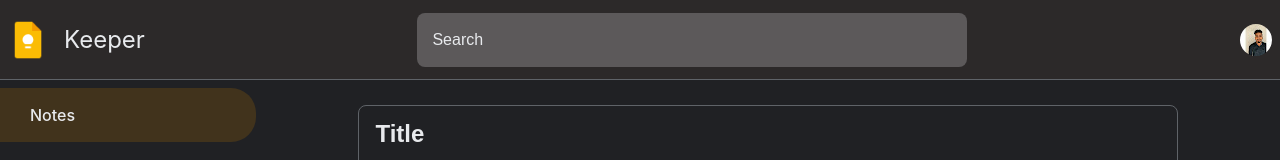
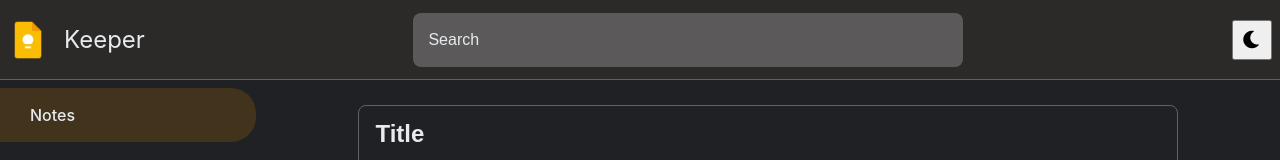
Before and after one commit to Deepak-1373/keeper-app, a React (Create React App) app: page / in a window 1280 px wide. Shown: the top 160 px of the page. Built offline with nearby package versions, Linux system fonts and the light colour scheme.

Commit message:
feat: add theme button

```diff
--- a/public/index.html
+++ b/public/index.html
@@ -9,6 +9,10 @@
       name="description"
       content="Web site created using create-react-app"
     />
+    <link
+      rel="stylesheet"
+      href="https://cdnjs.cloudflare.com/ajax/libs/font-awesome/6.0.0/css/all.min.css"
+    />
     <link rel="apple-touch-icon" href="%PUBLIC_URL%/logo192.png" />
 
     <title>Keeper App</title>
--- a/src/components/Navbar/Navbar.css
+++ b/src/components/Navbar/Navbar.css
@@ -28,6 +28,10 @@
   color: var(--gray-color);
 }
 
-.navbar-profile {
-  border-radius: 50%;
+.theme-btn {
+  padding: 0.8rem;
 }
+
+.theme-btn i {
+  font-size: 2rem;
+}
--- a/src/components/Navbar/Navbar.jsx
+++ b/src/components/Navbar/Navbar.jsx
@@ -1,12 +1,12 @@
 import React from "react";
-import { useNotes } from "../../context";
+import { useNotes, useTheme } from "../../context";
 import bulbImage from "../../assests/bulb.png";
-import profileImage from "../../assests/profile.jpg";
 import { SET_SEARCH_QUERY } from "../../reducer";
 import "./Navbar.css";
 
 export const Navbar = () => {
   const { searchQuery, notesDispatch } = useNotes();
+  const { theme, changeTheme } = useTheme();
   return (
     <nav className="navbar flex justify-between items-center p-0 sticky top-0 left-0">
       <div className="navbar-brand flex items-center justify-center">
@@ -26,7 +26,11 @@ export const Navbar = () => {
           })
         }
       ></input>
-      <img className="navbar-profile" src={profileImage} alt="Profile logo" />
+      <button className="theme-btn" onClick={changeTheme}>
+        <i
+          className={`fa-solid ${theme === "light" ? "fa-moon" : "fa-sun"}`}
+        ></i>
+      </button>
     </nav>
   );
 };
--- a/src/context/index.js
+++ b/src/context/index.js
@@ -1 +1,2 @@
 export { useNotes, NotesContextProvider } from "./noteContext";
+export { useTheme, ThemeProvider } from "./themeContext";
--- a/src/index.js
+++ b/src/index.js
@@ -1,13 +1,15 @@
 import React from "react";
 import ReactDOM from "react-dom";
 import App from "./App";
-import { NotesContextProvider } from "./context";
+import { NotesContextProvider, ThemeProvider } from "./context";
 
 ReactDOM.render(
   <React.StrictMode>
-    <NotesContextProvider>
-      <App />
-    </NotesContextProvider>
+    <ThemeProvider>
+      <NotesContextProvider>
+        <App />
+      </NotesContextProvider>
+    </ThemeProvider>
   </React.StrictMode>,
   document.getElementById("root")
 );
```
